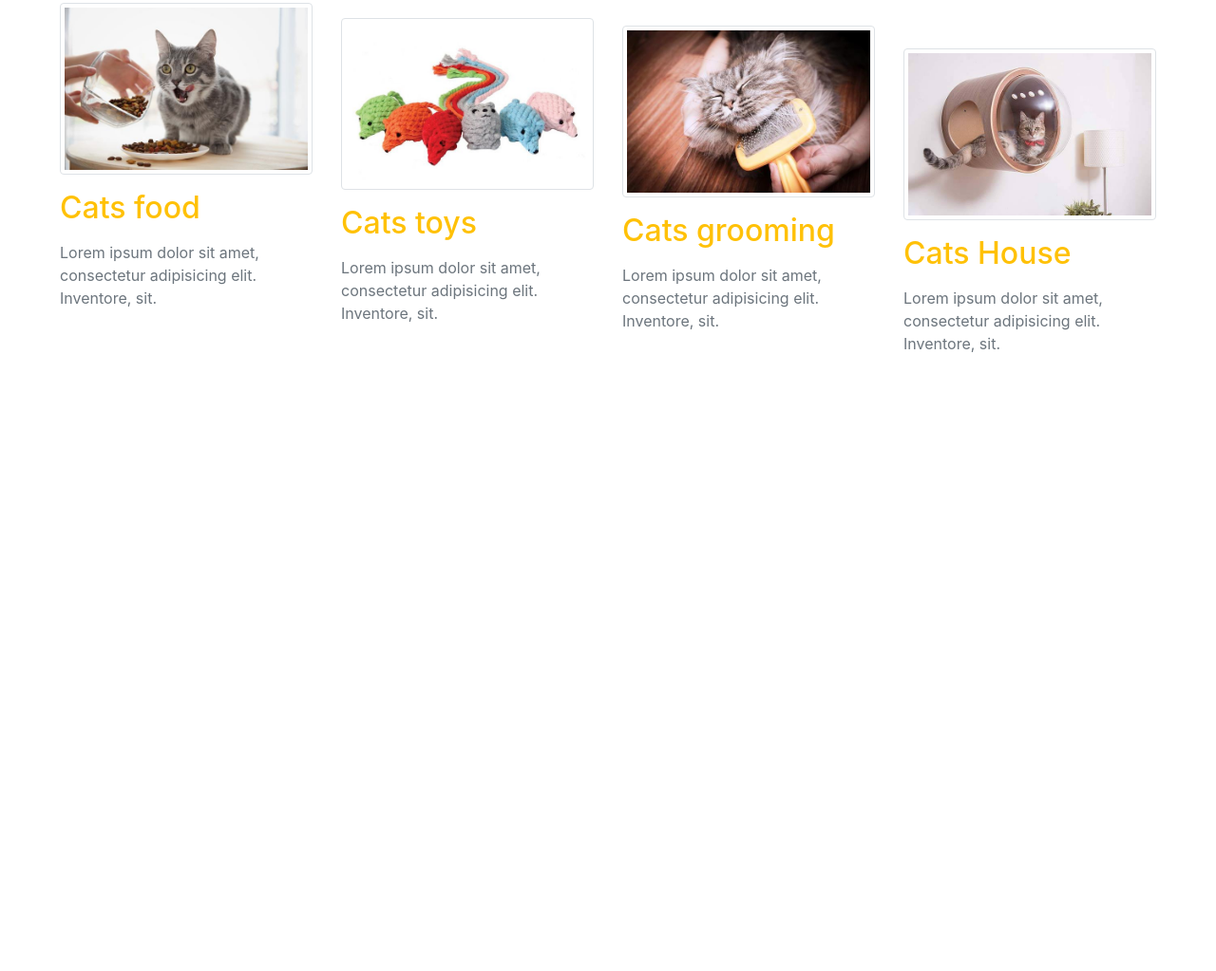
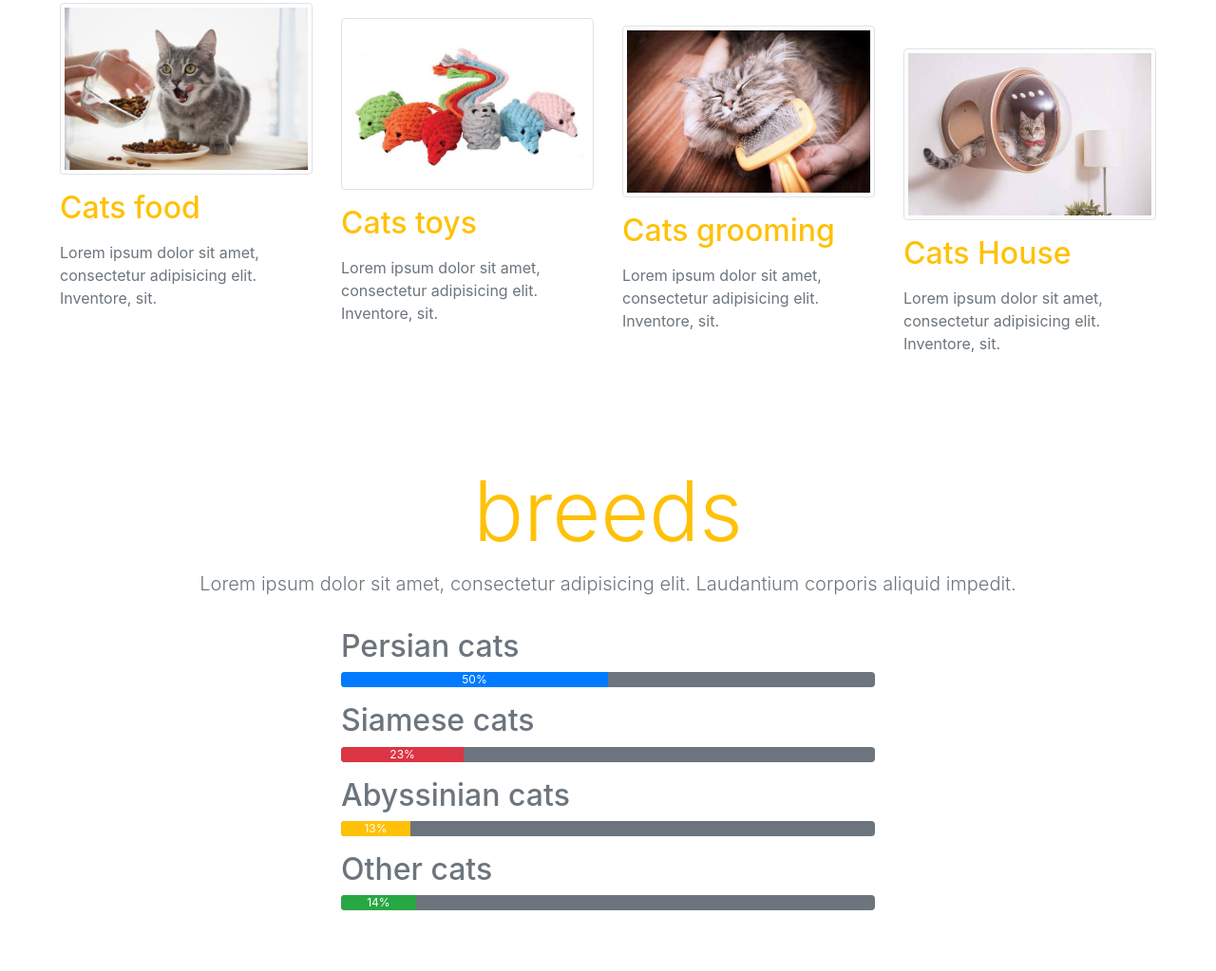
Before and after one commit to vstrog/CatHotel, a plain HTML site: page cat hotel/index.html in a window 1280 px wide. Shown: the part 1682-2705 px from the top of the page at 95% size. Before the commit the page ends 2120 px from the top, so only its background shows below. Drawn offline with nearby package versions, Linux system fonts and the light colour scheme.

Commit message:
added breed section
added breed section

```diff
--- a/cat hotel/index.html
+++ b/cat hotel/index.html
@@ -141,6 +141,50 @@
 
     <!--end of products-->
 
+    <!--breeds-->
+<section class="p-5">
+    <div class="container-fluid">
+        <!--title-->
+        <div class="row">
+        <div class="col text-center mb-3">
+        <h1 class="text-warning display-2">breeds</h1>
+        <p class="lead text-secondary">Lorem ipsum dolor sit amet, consectetur adipisicing elit. Laudantium corporis aliquid impedit.</p>
+        </div>
+        </div>
+        <!--end of title-->
+        <div class="row justify-content-center">
+            <div class="col-lg-6 col-sm-10 text-secondary">
+                <h2 id="Persian">Persian cats</h2>
+                <div class="progress bg-secondary mb-3">
+                    <div class="progress-bar" style="width:50%">
+                        50%
+                    </div>
+                </div>
+                <h2 id="Persian">Siamese cats</h2>
+                <div class="progress bg-secondary mb-3">
+                    <div class="progress-bar bg-danger" style="width:23%">
+                        23%
+                    </div>
+                </div>
+                <h2 id="Persian">Abyssinian cats</h2>
+                <div class="progress bg-secondary mb-3">
+                    <div class="progress-bar bg-warning" style="width:13%">
+                        13%
+                    </div>
+                </div>
+                <h2 id="Persian">Other cats</h2>
+                <div class="progress bg-secondary mb-3">
+                    <div class="progress-bar bg-success" style="width:14%">
+                        14%
+                    </div>
+                </div>
+            </div>
+        </div>
+    </div>
+</section>
+
+<!--end of breeds-->
+
 
     <!-- jQuery first, then Popper.js, then Bootstrap JS -->
     <script src="https://code.jquery.com/jquery-3.3.1.slim.min.js" integrity="sha384-q8i/X+965DzO0rT7abK41JStQIAqVgRVzpbzo5smXKp4YfRvH+8abtTE1Pi6jizo" crossorigin="anonymous"></script>
```
